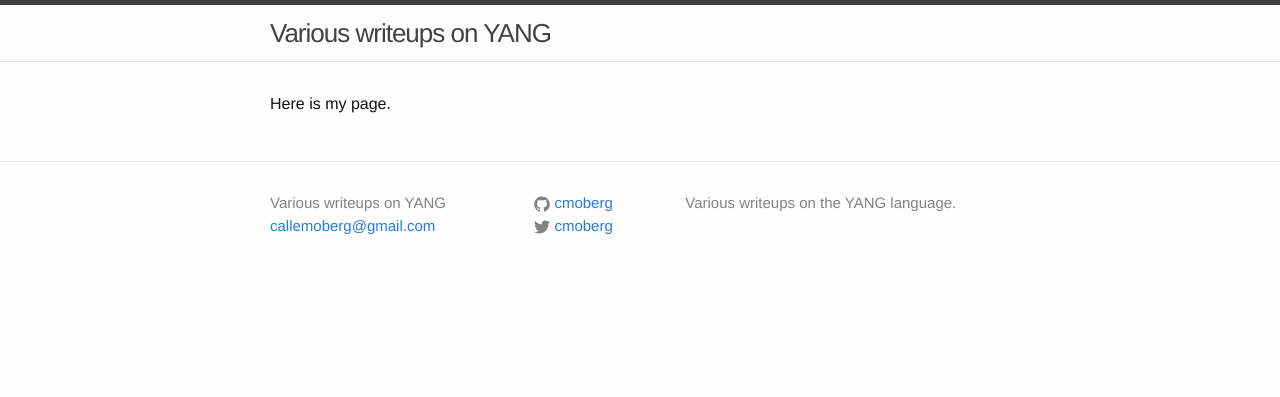
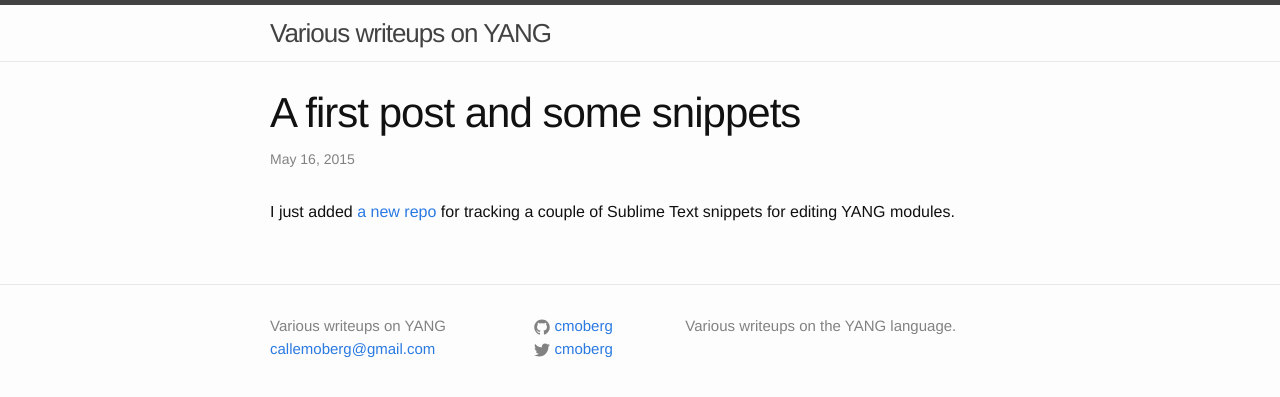
Before and after one commit to cmoberg/cmoberg.github.io, a Jekyll site: the page built from _posts/2015-05-16-a-first-post.md, in a window 1280 px wide. Shown: the top 397 px of the page. Built offline with Jekyll 4.4.1, drawn with Linux system fonts in a browser that asks for light colours.

Commit message:
Missing gitignore and first post

```diff
--- a/_posts/2015-05-16-a-first-post.md
+++ b/_posts/2015-05-16-a-first-post.md
@@ -1,6 +1,6 @@
 ---
-layout: default
-title: A first post using github pages
+layout: post
+title: A first post and some snippets
 ---
 
-Here is my page.
+I just added [a new repo](https://github.com/cmoberg/sublime-yang-snippets) for tracking a couple of Sublime Text snippets for editing YANG modules.
```
Also changed, not shown: 1 other file.
